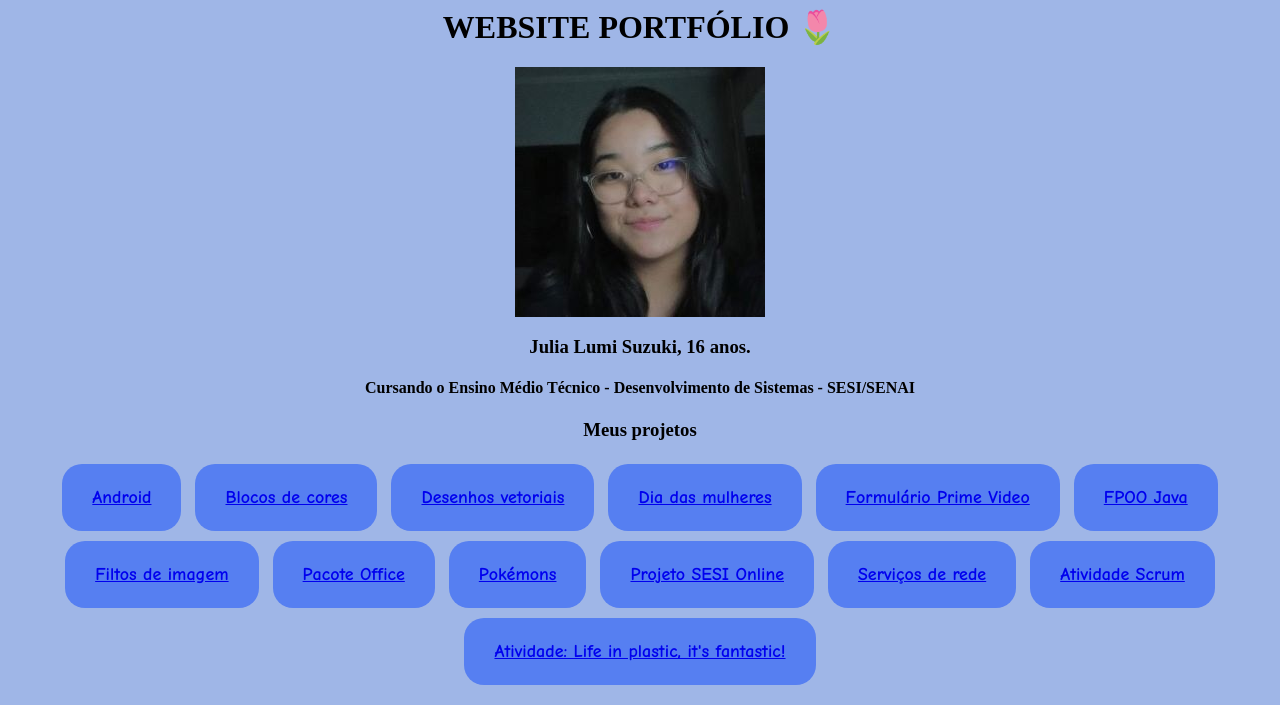
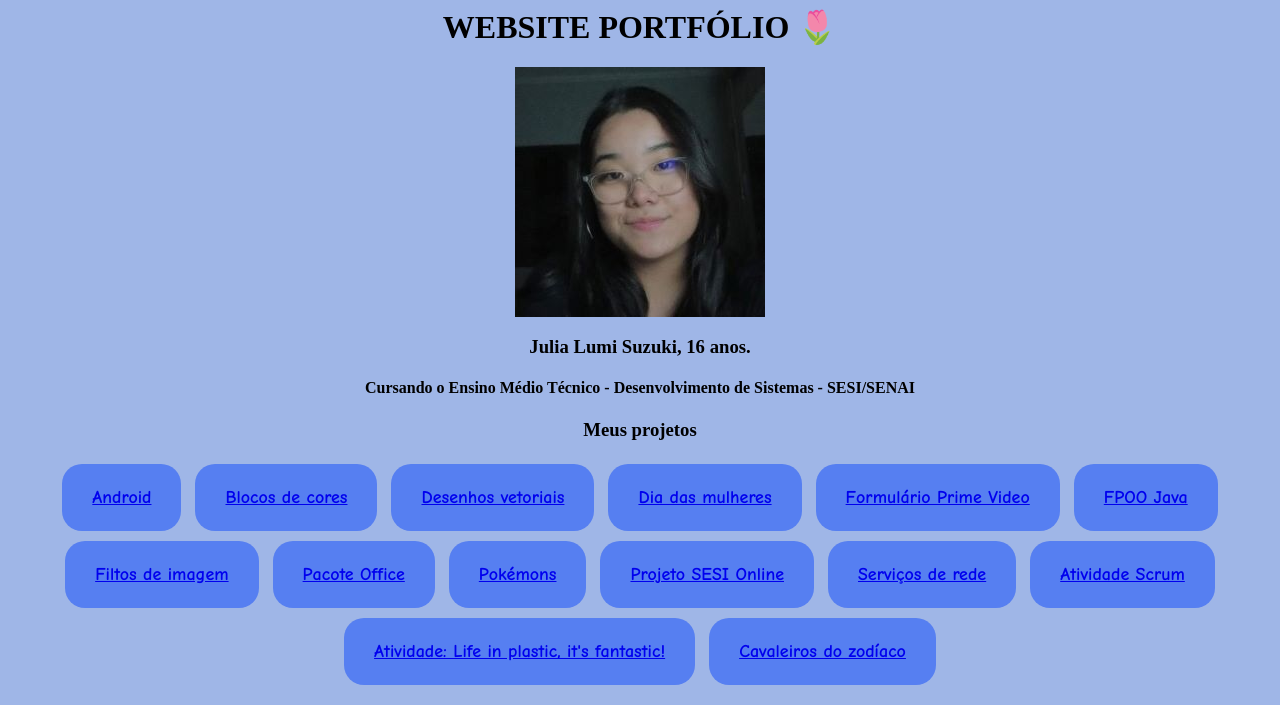
Before and after one commit to JapaLumi/Potfolio, a plain HTML site: page index.html in a window 1280 px wide. Shown: the top 705 px of the page. Drawn offline with Linux system fonts and the light colour scheme.

Commit message:
Update index.html

```diff
--- a/index.html
+++ b/index.html
@@ -66,6 +66,9 @@
         </a></p>
         </button>
 
+     <button class="button">
+     <p><a href="https://japalumi.github.io/as-12-casas-do-zodiaco-v2/" target="_blank">Cavaleiros do zodíaco</a></p>
+    </button>
 
 
     </center>
```
